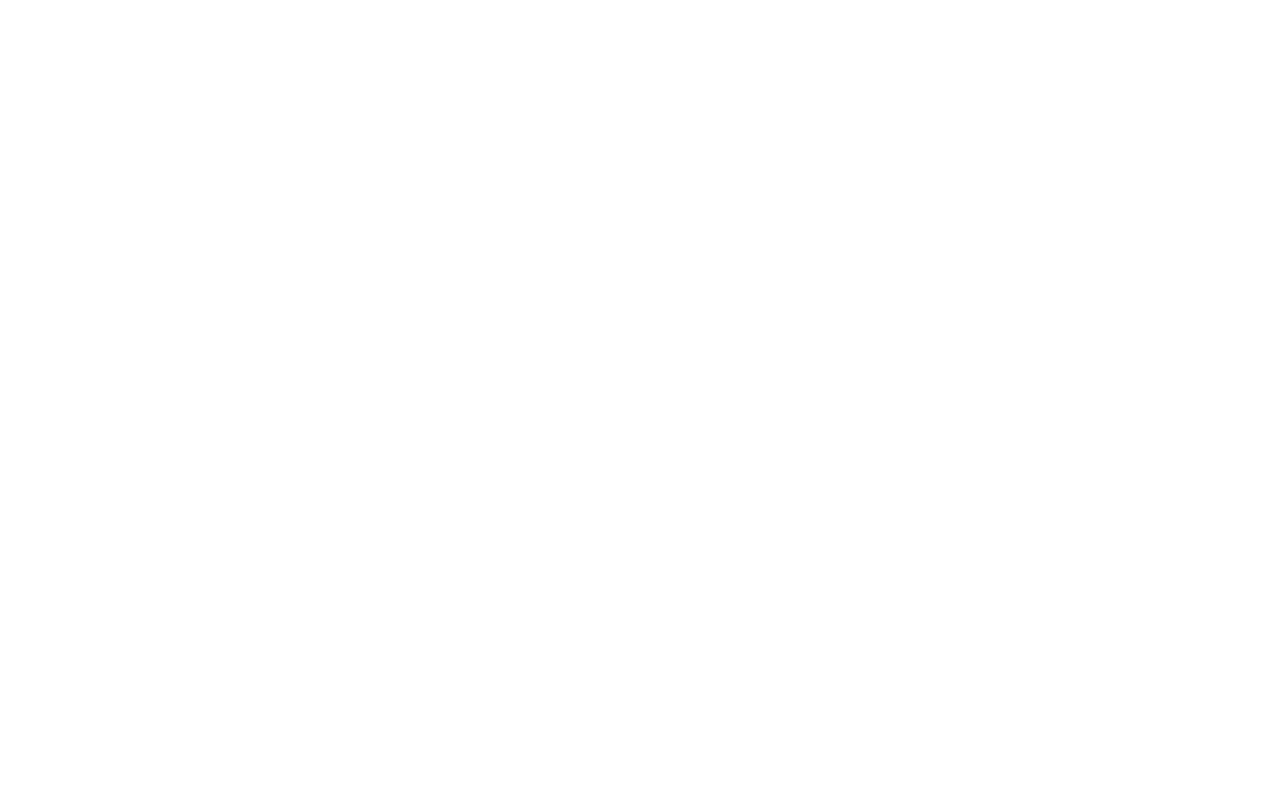
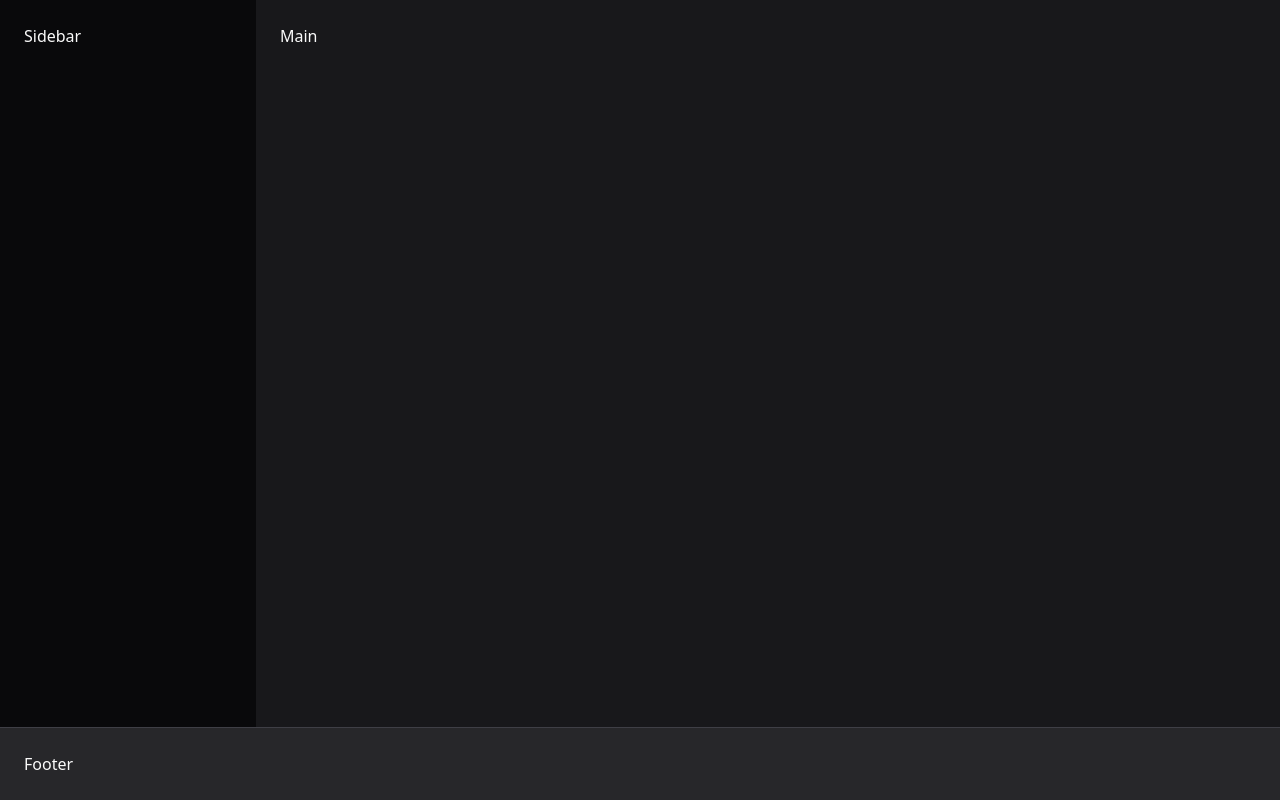
Before and after one commit to PedroJuri/tailwind-spotify, a Next.js app: page / in a window 1280 px wide. Built offline with nearby package versions, Linux system fonts and the light colour scheme.

Commit message:
realizando primeiras estilizações

```diff
--- a/src/app/layout.tsx
+++ b/src/app/layout.tsx
@@ -1,7 +1,4 @@
 import './globals.css'
-import { Inter } from 'next/font/google'
-
-const inter = Inter({ subsets: ['latin'] })
 
 export const metadata = {
   title: 'Spotify',
@@ -14,8 +11,8 @@
   children: React.ReactNode
 }) {
   return (
-    <html lang="en">
-      <body className={inter.className}>{children}</body>
+    <html lang="pt-br">
+      <body className='bg-zinc-900 text-zinc-50'>{children}</body>
     </html>
   )
 }
--- a/src/app/page.tsx
+++ b/src/app/page.tsx
@@ -1,5 +1,17 @@
 export default function Home() {
   return (
-    <main></main>
+    <div className="h-screen flex flex-col">
+      <div className="flex flex-1">
+        <aside className="w-64 bg-zinc-950 p-6">
+          Sidebar
+        </aside>
+        <main className="flex-1 p-6">
+          Main
+        </main>
+      </div>
+      <footer className="bg-zinc-800 border-t border-zinc-700 p-6">
+        Footer
+      </footer>
+    </div>
   )
 }
```
